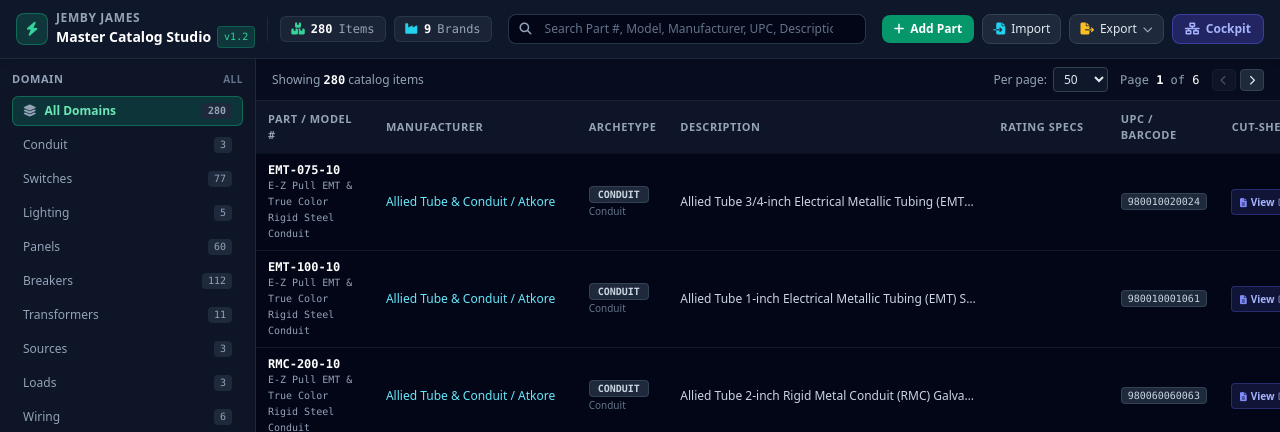
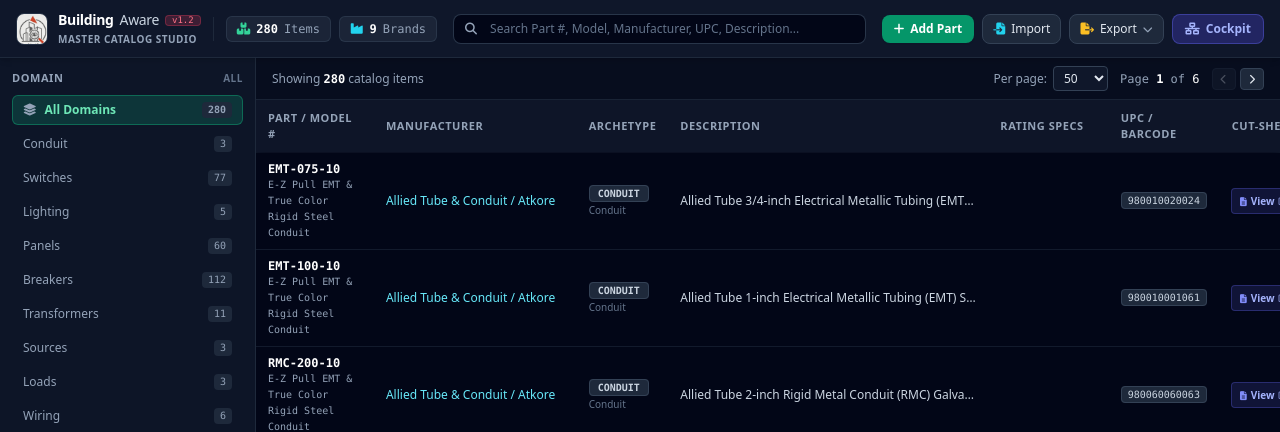
Before and after one commit to mcornelio-gm/jemby-building-aware, a FastAPI app: page /catalog in a window 1280 px wide. Shown: the top 432 px of the page. Run offline with FastAPI, Linux system fonts and the light colour scheme; data comes from the database, SQL or seed files in the repository; both versions use the stored data as it was after the commit; some libraries are stand-ins or nearby versions.

Commit message:
feat(branding): update UI identity and headers to Building Aware with official brand mark

```diff
--- a/JAMES_Development/james_app/main.py
+++ b/JAMES_Development/james_app/main.py
@@ -18,10 +18,10 @@
 BASE_DIR = Path(__file__).resolve().parent
 TEMPLATES_DIR = BASE_DIR / "templates"
 STATIC_DIR = BASE_DIR / "static"
-
 STATIC_DIR.mkdir(exist_ok=True)
 
-app = FastAPI(title="JAMES - Electrical SLD Builder", version="0.1.0")
+app = FastAPI(title="Building Aware - Electrical Digital Twin", version="1.2.0")
+app.mount("/static", StaticFiles(directory=str(STATIC_DIR)), name="static")
 templates = Jinja2Templates(directory=str(TEMPLATES_DIR))
 
 
--- a/JAMES_Development/james_app/templates/catalog_studio.html
+++ b/JAMES_Development/james_app/templates/catalog_studio.html
@@ -3,7 +3,8 @@
 <head>
   <meta charset="UTF-8">
   <meta name="viewport" content="width=device-width, initial-scale=1.0">
-  <title>JAMES Master Catalog Studio • Jemby Digital Twin</title>
+  <title>Building Aware • Master Catalog Studio</title>
+  <link rel="icon" type="image/jpeg" href="/static/building_aware_mark.jpg">
   <script src="https://cdn.tailwindcss.com"></script>
   <script defer src="https://cdn.jsdelivr.net/npm/alpinejs@3.x.x/dist/cdn.min.js"></script>
   <link rel="stylesheet" href="https://cdnjs.cloudflare.com/ajax/libs/font-awesome/6.4.0/css/all.min.css">
@@ -24,16 +25,15 @@
   <header class="bg-slate-900 border-b border-slate-800 px-4 py-2.5 flex items-center justify-between z-30 shrink-0 shadow-md">
     <!-- Brand & Section -->
     <div class="flex items-center space-x-3">
-      <a href="/cockpit" class="flex items-center space-x-2 group" title="Return to Cockpit Workbench">
-        <span class="w-8 h-8 rounded-lg bg-emerald-500/20 border border-emerald-500/40 flex items-center justify-center text-emerald-400 font-black text-sm group-hover:bg-emerald-500/30 transition">
-          <i class="fa-solid fa-bolt"></i>
-        </span>
+      <a href="/cockpit" class="flex items-center space-x-2.5 group cursor-pointer" title="Return to Cockpit Workbench">
+        <img src="/static/building_aware_mark.jpg" alt="Building Aware" class="w-8 h-8 rounded-lg object-cover shadow-sm border border-slate-700/60 group-hover:border-rose-500/50 transition">
         <div>
-          <div class="text-xs font-bold uppercase tracking-wider text-slate-400">JEMBY JAMES</div>
-          <div class="text-sm font-black text-white flex items-center gap-1.5">
-            Master Catalog Studio
-            <span class="text-[10px] px-1.5 py-0.2 bg-emerald-500/20 text-emerald-400 border border-emerald-500/30 rounded font-mono font-normal">v1.2</span>
+          <div class="flex items-center gap-1.5 leading-none">
+            <span class="font-extrabold text-white tracking-tight text-sm">Building</span>
+            <span class="font-light text-slate-300 tracking-tight text-sm">Aware</span>
+            <span class="text-[9px] px-1.5 py-0.2 bg-rose-500/20 text-rose-400 border border-rose-500/30 rounded font-mono font-normal">v1.2</span>
           </div>
+          <div class="text-[10px] font-semibold text-slate-400 uppercase tracking-wider mt-0.5">Master Catalog Studio</div>
         </div>
       </a>
 
--- a/JAMES_Development/james_app/templates/sld_view.html
+++ b/JAMES_Development/james_app/templates/sld_view.html
@@ -3,7 +3,8 @@
 <head>
   <meta charset="UTF-8">
   <meta name="viewport" content="width=device-width, initial-scale=1.0">
-  <title>{{ client_id | upper }} / {{ facility_id | upper }} - Electrical Single-Line Diagram</title>
+  <title>Building Aware • {{ client_id | upper }} / {{ facility_id | upper }} SLD</title>
+  <link rel="icon" type="image/jpeg" href="/static/building_aware_mark.jpg">
 
   <!-- Google Fonts: Inter & JetBrains Mono -->
   <link rel="preconnect" href="https://fonts.googleapis.com">
```
Also changed, not shown: JAMES_Development/data/projects/zoetis_b4.json (+20 -0 lines), JAMES_Development/docs/field_data_collector_htmx.html (+13 -5 lines), JAMES_Development/james_app/templates/cockpit.html (+13 -5 lines), JAMES_Development/tests/test_sqlite_jsonl_api.py (+3 -2 lines), JAMES_Development/data/master_catalog.db, JAMES_Development/james_app/static/building_aware_logo.jpg (added), JAMES_Development/james_app/static/building_aware_mark.jpg (added).
